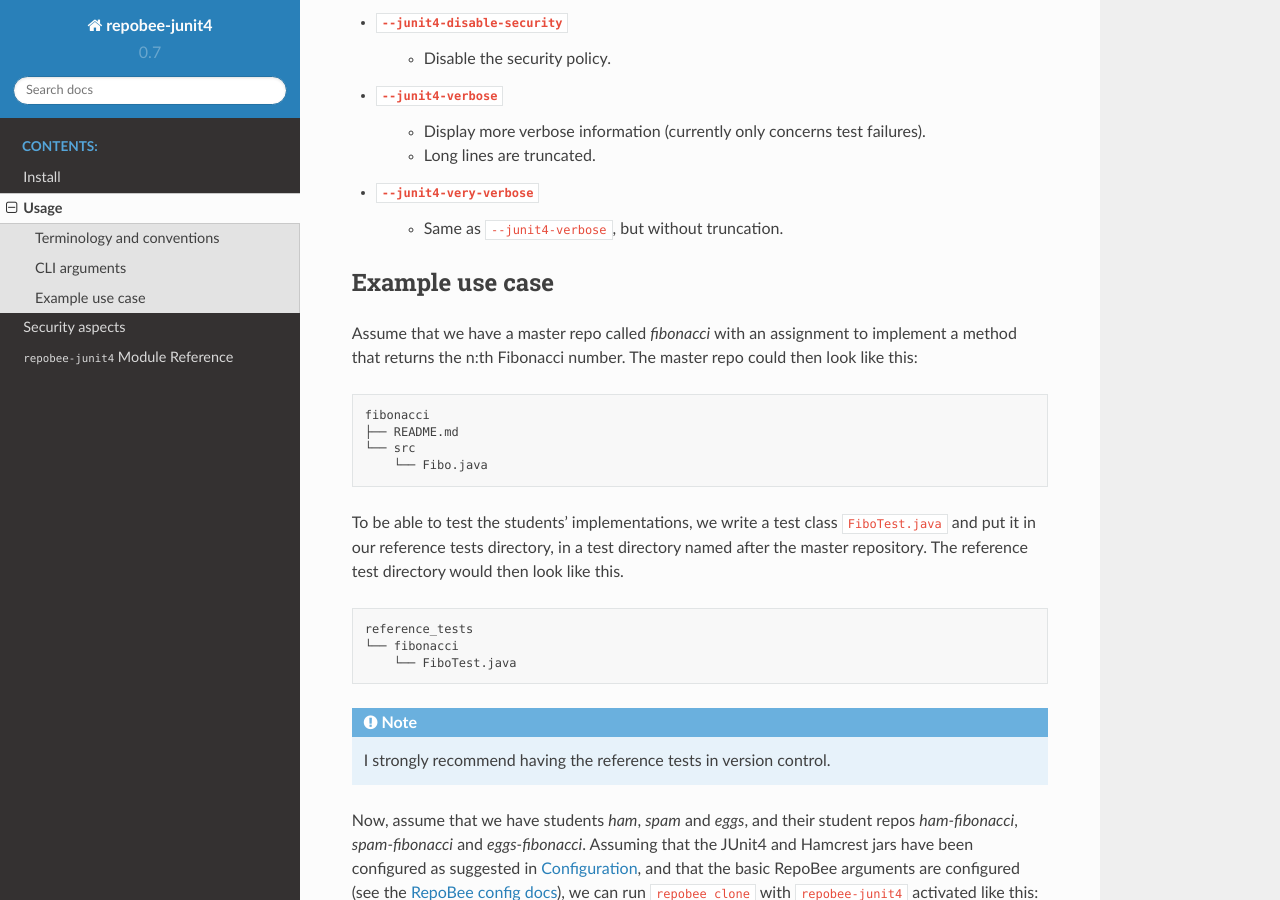
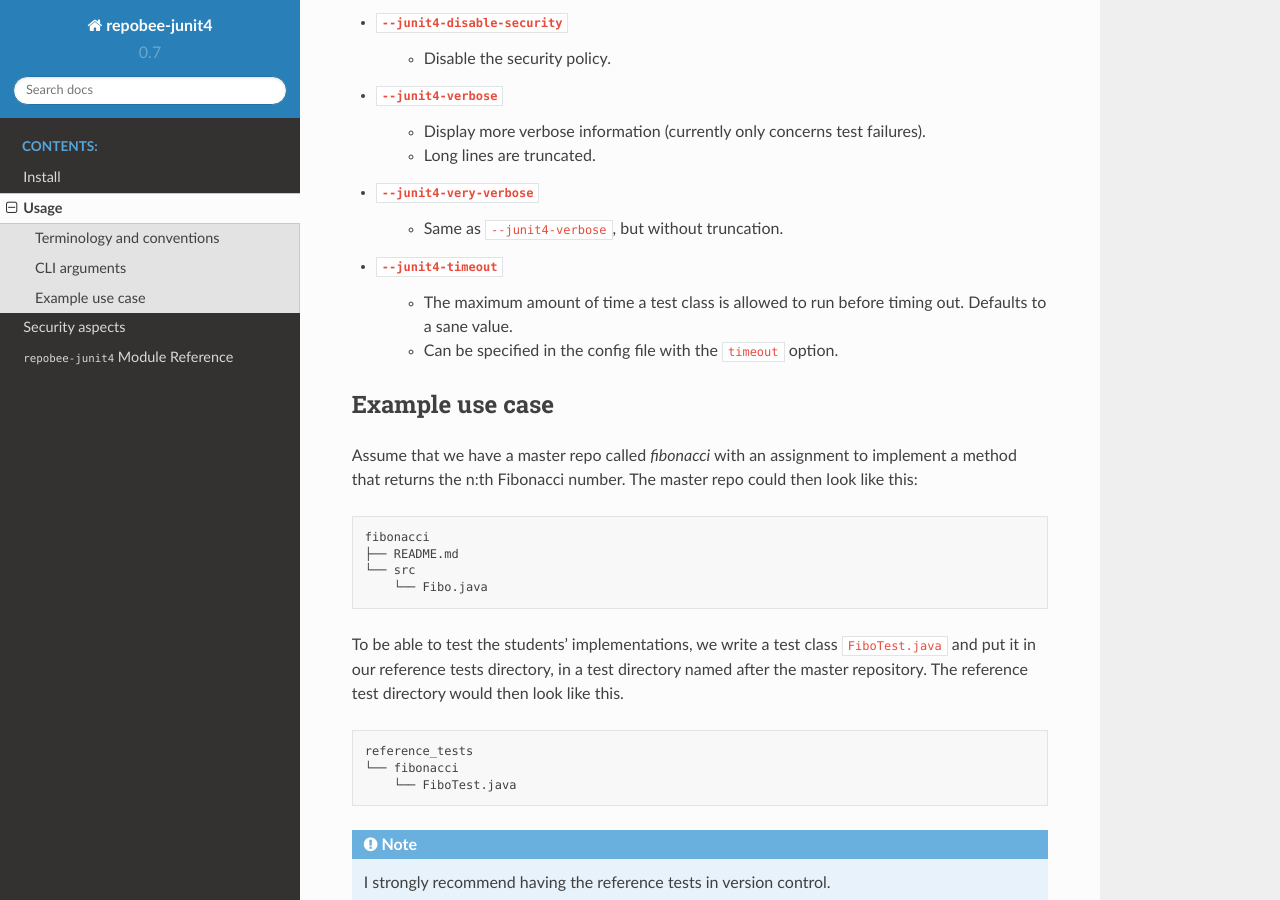
Before and after one commit to repobee/repobee-junit4, a Sphinx documentation site: the page built from docs/usage.rst, in a window 1280 px wide and 900 px high, scrolled down 1352 px. Built offline with Sphinx 7.4.7 and the Read the Docs theme 2.0.0, drawn with Linux system fonts in a browser that asks for light colours.

Commit message:
[docs] Document the --junit4-timeout option
[skip ci]

```diff
--- a/docs/install.rst
+++ b/docs/install.rst
@@ -74,6 +74,7 @@ to the end of the configuration file. Here's a sample configuration.
    junit_path = /absolute/path/to/junit-4.12.jar
    hamcrest_path = /absolute/path/to/hamcrest-core-1.3.jar
    reference_tests_dir = /absolute/path/to/reference_tests_dir
+   timeout = 5
 
 .. important::
 
--- a/docs/usage.rst
+++ b/docs/usage.rst
@@ -69,6 +69,10 @@ command.
     - Long lines are truncated.
 * ``--junit4-very-verbose``
     - Same as ``--junit4-verbose``, but without truncation.
+* ``--junit4-timeout``
+    - The maximum amount of time a test class is allowed to run before timing
+      out. Defaults to a sane value.
+    - Can be specified in the config file with the ``timeout`` option.
 
 .. _use case:
 
```
